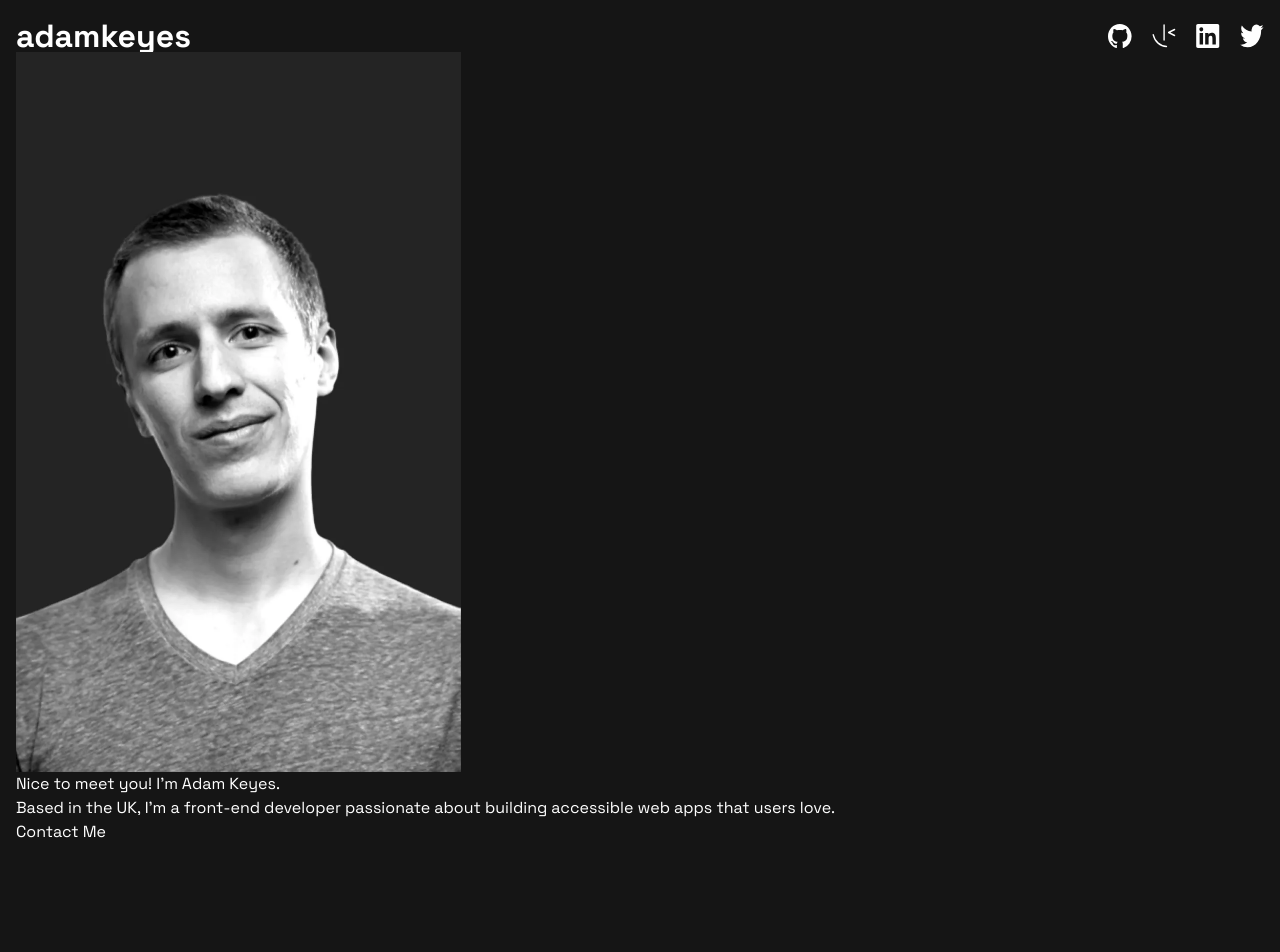
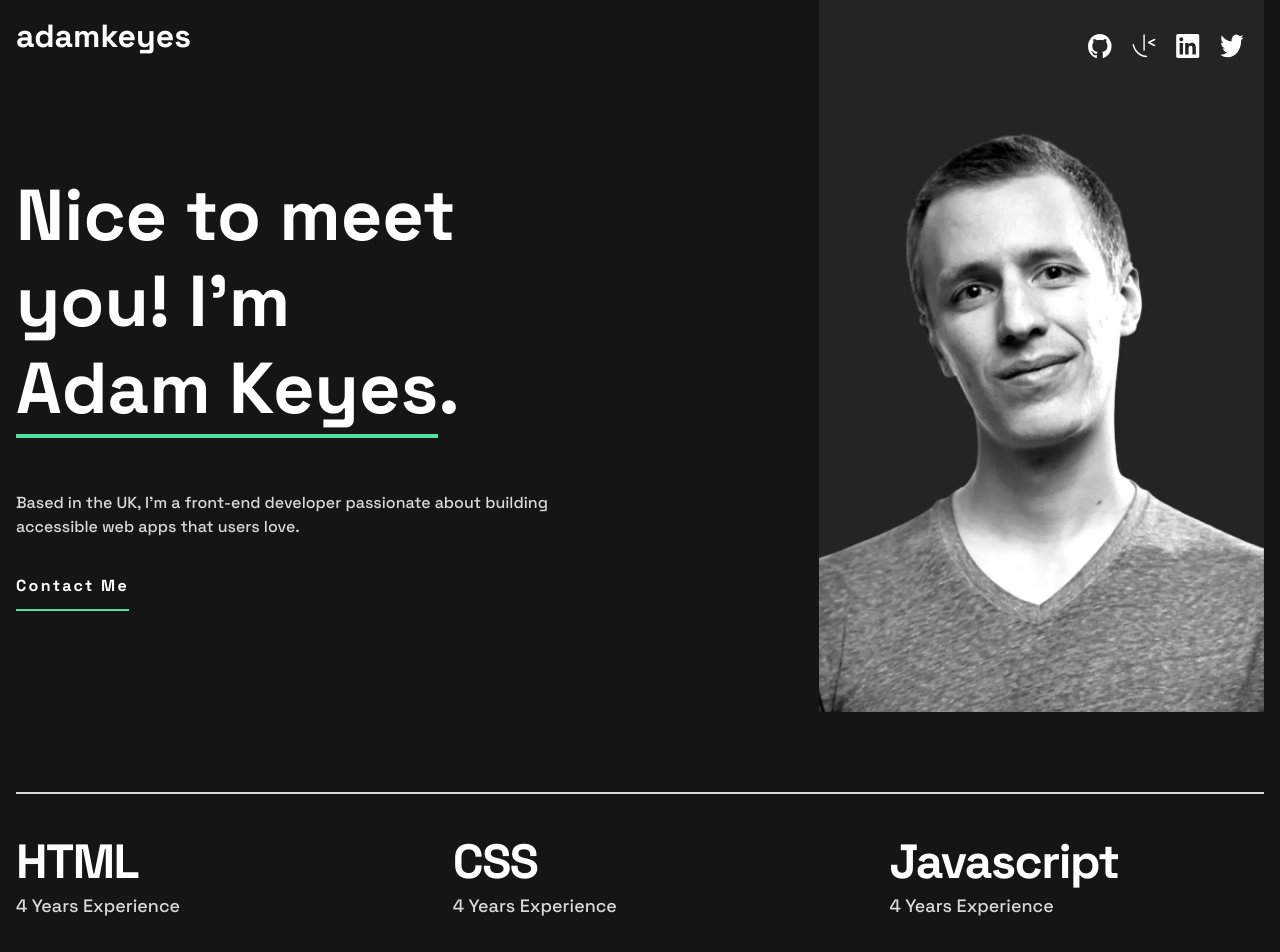
Before and after one commit to oguzhanuyanik-sr/single-page-portfolio, a Next.js app: page / in a window 1280 px wide. Shown: the top 952 px of the page. Before the commit the page ends 864 px from the top, so only its background shows below. Built offline with nearby package versions, Linux system fonts and the light colour scheme.

Commit message:
components added

```diff
--- a/app/global.css
+++ b/app/global.css
@@ -4,6 +4,6 @@
 
 @layer base {
   body {
-    @apply bg-black text-white;
+    @apply bg-black text-white overflow-x-hidden;
   }
 }
--- a/app/page.tsx
+++ b/app/page.tsx
@@ -1,5 +1,6 @@
 import HeaderSection from '@/components/containers/header-section';
 import HeroSection from '@/components/containers/hero-section';
+import SkillSection from '@/components/containers/skill-section';
 import PageLayout from '@/components/layouts/page-layout';
 
 export default function Home() {
@@ -7,6 +8,7 @@ export default function Home() {
     <PageLayout>
       <HeaderSection />
       <HeroSection />
+      <SkillSection />
     </PageLayout>
   );
 }
--- a/components/common/logo/index.tsx
+++ b/components/common/logo/index.tsx
@@ -8,7 +8,7 @@ type LogoProps = {
 const Logo = ({ title }: LogoProps) => {
   return (
     <Link
-      className='text-[24px] leading-[32px] md:text-[32px] font-bold lowercase'
+      className='text-heading-m md:text-[32px] font-bold lowercase w-full md:w-auto text-center mb-5 md:text-start'
       href='/'
     >
       {title}
--- a/components/common/socials/index.tsx
+++ b/components/common/socials/index.tsx
@@ -11,7 +11,7 @@ type SocialsProps = {
 
 const Socials = ({ data }: SocialsProps) => {
   return (
-    <div className='flex items-center gap-5'>
+    <div className='flex items-center justify-center gap-5 w-full md:w-auto md:pr-5'>
       {data.map(({ url, icon }, index) => (
         <Link key={index} href={url}>
           <Image
--- a/components/common/underscore-link/index.tsx
+++ b/components/common/underscore-link/index.tsx
@@ -7,7 +7,14 @@ type UnderscoreLinkProps = {
 };
 
 const UnderscoreLink = ({ url, title }: UnderscoreLinkProps) => {
-  return <Link href={url}>{title}</Link>;
+  return (
+    <Link
+      className='font-bold text-[16px] leading-[26px] border-b-2 border-b-green pb-[10px] tracking-[2.3px] hover:text-green transition-all'
+      href={url}
+    >
+      {title}
+    </Link>
+  );
 };
 
 export default UnderscoreLink;
--- a/components/containers/hero-section/index.tsx
+++ b/components/containers/hero-section/index.tsx
@@ -26,18 +26,28 @@ const imgData = [
 
 const HeroSection = (props: Props) => {
   return (
-    <div>
-      <div>
+    <div className='w-full flex flex-col-reverse md:flex-row md:justify-between'>
+      <div className='md:max-w-[60%]'>
+        <h1 className='font-bold text-[40px] md:text-[72px] leading-[1.3] md:leading-[1.2] my-10 md:mt-[100px] md:mb-[60px] text-center md:text-start'>
+          {heroSection.heading}{' '}
+          <span className='border-b-4 border-green whitespace-nowrap'>
+            {heroSection.headingBold}
+          </span>
+          .
+        </h1>
+        <p className='text-grey font-medium text-[16px] leading-[18px] md:body-l text-center mb-6 md:mb-[34px] md:text-start md:leading-[1.5]'>
+          {heroSection.text}
+        </p>
+        <div className='w-full flex justify-center md:justify-start'>
+          <UnderscoreLink url='/' title='Contact Me' />
+        </div>
+      </div>
+
+      <div className='w-full flex justify-center md:justify-end relative -z-10 -mt-[80px]'>
         {imgData.map((item, index) => {
           return <ImgSrcset key={index} {...item} />;
         })}
       </div>
-
-      <h1>
-        {heroSection.heading} <span>{heroSection.headingBold}</span>.
-      </h1>
-      <p>{heroSection.text}</p>
-      <UnderscoreLink url='/' title='Contact Me' />
     </div>
   );
 };
--- /dev/null
+++ b/components/containers/project-section/index.tsx
@@ -0,0 +1,9 @@
+import React from 'react';
+
+type Props = {};
+
+const ProjectSection = (props: Props) => {
+  return <div>ProjectSection</div>;
+};
+
+export default ProjectSection;
--- /dev/null
+++ b/components/containers/skill-section/index.tsx
@@ -0,0 +1,23 @@
+import React from 'react';
+import { skillSection } from '@/app/api/response.json';
+
+type Props = {};
+
+const SkillSection = (props: Props) => {
+  return (
+    <section className='border-y-2 md:border-b-0 border-grey mt-20 py-10 flex flex-col md:flex-row md:justify-between md:flex-wrap w-full items-center gap-6 md:gap-[52px] md:gap-[56px]'>
+      {skillSection.map(({ title, experience }) => (
+        <div className='w-full text-center md:w-[45%] lg:w-[30%]' key={title}>
+          <h3 className='font-bold text-[32px] leading-[40px] md:text-heading-l md:text-start'>
+            {title}
+          </h3>
+          <p className='text-grey text-base leading-[26px] font-medium mt-[2px] md:text-body-l md:text-start'>
+            {experience} Years Experience
+          </p>
+        </div>
+      ))}
+    </section>
+  );
+};
+
+export default SkillSection;
--- a/components/layouts/bar-layout/index.tsx
+++ b/components/layouts/bar-layout/index.tsx
@@ -1,7 +1,11 @@
 import React from 'react';
 
 const BarLayout = ({ children }: { children: React.ReactNode }) => {
-  return <div className='w-full flex justify-between'>{children}</div>;
+  return (
+    <div className='w-full flex flex-wrap justify-center md:justify-between'>
+      {children}
+    </div>
+  );
 };
 
 export default BarLayout;
--- a/tailwind.config.ts
+++ b/tailwind.config.ts
@@ -16,6 +16,24 @@ const config: Config = {
         white: '#ffffff',
         green: '#4ee1a0',
       },
+      fontSize: {
+        'heading-xl': [
+          '88px',
+          { lineHeight: '88px', fontWeight: 'bold', letterSpacing: '-2.5px' },
+        ],
+        'heading-l': [
+          '48px',
+          { lineHeight: '56px', fontWeight: 'bold', letterSpacing: '-1.5px' },
+        ],
+        'heading-m': [
+          '24px',
+          { lineHeight: '32px', fontWeight: 'bold', letterSpacing: '0' },
+        ],
+        'body-l': [
+          '18px',
+          { lineHeight: '28px', fontWeight: 'medium', letterSpacing: '0' },
+        ],
+      },
       fontFamily: {},
       boxShadow: {},
       backgroundImage: {},
```
Also changed, not shown: 1 other file (tests, documents, lock files or other folders).
